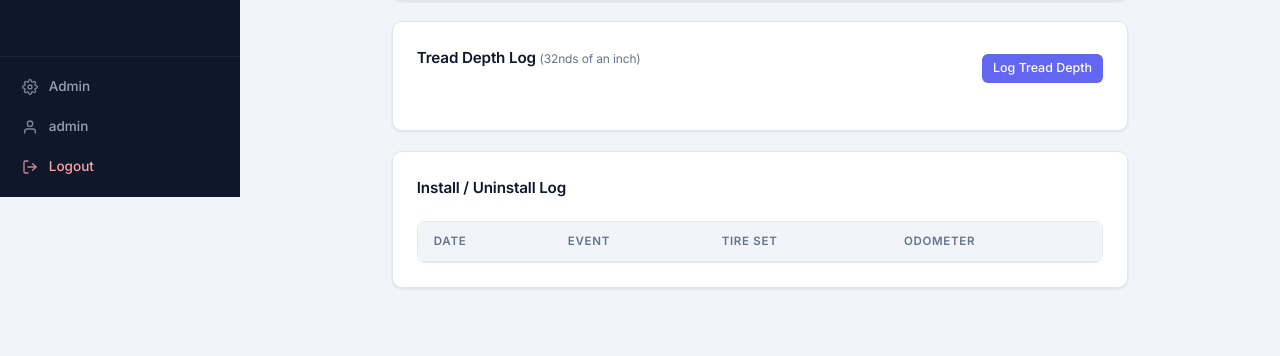
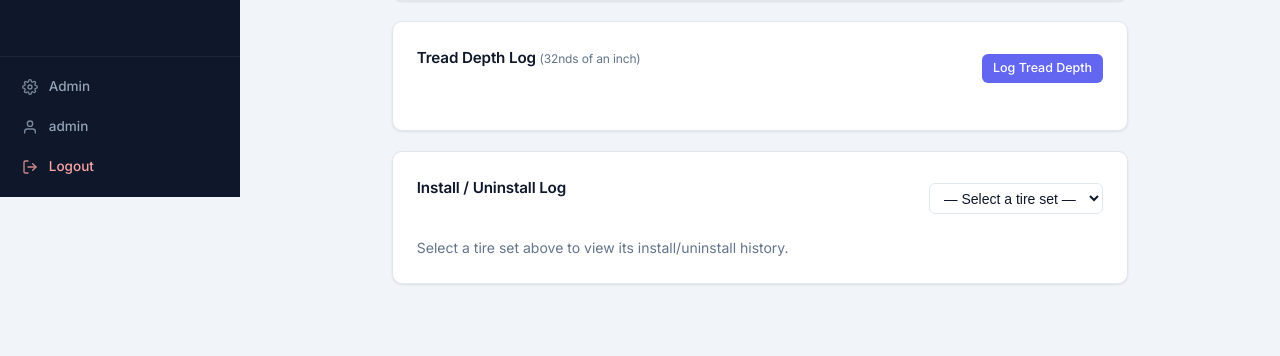
Before and after one commit to alreadyded1/VST, a Flask app: page /tires in a window 1280 px wide. Shown: the part 603-959 px from the top of the page. After the commit the page ends 888 px from the top, so only its background shows below. Run offline with Flask 3, Linux system fonts and the light colour scheme; a user stored in the database is signed in; tables that the repository leaves empty hold one stand-in row (values such as "Sample post"); lists and menus that the app fills with data are empty.

Commit message:
Filter install/uninstall log by selected tire set
- Log section shows a prompt until a tire set is selected
- Dropdown populated from tire inventory; log loads on selection change
- Tire Set column removed (redundant when filtered by tire)
- Backend /api/tire-install-log now accepts optional tire_id query param

Co-Authored-By: Claude Sonnet 4.6 <noreply@anthropic.com>

```diff
--- a/app.py
+++ b/app.py
@@ -2184,16 +2184,25 @@ def uninstall_tire(tire_id):
 @login_required
 def get_tire_install_log():
     vehicle_id = request.args.get('vehicle_id')
+    tire_id = request.args.get('tire_id')
     db = get_db()
     query = '''
         SELECT l.*, t.brand || COALESCE(' ' || NULLIF(t.model, ''), '') AS tire_name
         FROM tire_install_log l
         JOIN tires t ON t.id = l.tire_id
     '''
+    conditions = []
+    params = []
     if vehicle_id:
-        rows = db.execute(query + ' WHERE l.vehicle_id = ? ORDER BY l.date DESC, l.created_at DESC', (vehicle_id,)).fetchall()
-    else:
-        rows = db.execute(query + ' ORDER BY l.date DESC, l.created_at DESC').fetchall()
+        conditions.append('l.vehicle_id = ?')
+        params.append(vehicle_id)
+    if tire_id:
+        conditions.append('l.tire_id = ?')
+        params.append(tire_id)
+    if conditions:
+        query += ' WHERE ' + ' AND '.join(conditions)
+    query += ' ORDER BY l.date DESC, l.created_at DESC'
+    rows = db.execute(query, params).fetchall()
     db.close()
     return jsonify([dict(r) for r in rows])
 
--- a/templates/tires.html
+++ b/templates/tires.html
@@ -73,21 +73,28 @@
 
 <!-- Install / Uninstall Log -->
 <div class="card">
-    <h2 class="mb-2">Install / Uninstall Log</h2>
+    <div class="flex-between mb-2">
+        <h2>Install / Uninstall Log</h2>
+        <select id="installLogTireFilter" onchange="loadInstallLog()" style="padding:0.35rem 0.6rem;border:1px solid var(--border-color);border-radius:6px;font-size:0.875rem;background:var(--card-bg);color:var(--dark-text);">
+            <option value="">— Select a tire set —</option>
+        </select>
+    </div>
+    <div id="installLogTable" style="display:none;">
         <div class="table-container">
             <table>
                 <thead>
                     <tr>
                         <th>Date</th>
                         <th>Event</th>
-                    <th>Tire Set</th>
                         <th>Odometer</th>
                     </tr>
                 </thead>
                 <tbody id="installLogBody"></tbody>
             </table>
         </div>
-    <p id="noInstallLog" style="display:none;color:var(--light-text);font-size:0.875rem;">No install/uninstall events logged yet.</p>
+        <p id="noInstallLog" style="display:none;color:var(--light-text);font-size:0.875rem;">No events logged for this tire set.</p>
+    </div>
+    <p id="installLogPrompt" style="color:var(--light-text);font-size:0.875rem;">Select a tire set above to view its install/uninstall history.</p>
 </div>
 
 <!-- ── Modals ── -->
@@ -501,15 +508,18 @@ function renderInventory() {
 function populateTireSelect() {
     const treadSel = document.getElementById('treadTireId');
     const rotSel = document.getElementById('rotTireId');
+    const logSel = document.getElementById('installLogTireFilter');
     const prevTread = treadSel.value;
     const prevRot = rotSel.value;
+    const prevLog = logSel.value;
 
     treadSel.innerHTML = '<option value="">— None / All tires —</option>';
     rotSel.innerHTML = '<option value="">— Select tire set —</option>';
+    logSel.innerHTML = '<option value="">— Select a tire set —</option>';
 
     tiresData.forEach(t => {
         const label = t.brand + (t.model ? ' ' + t.model : '') + (t.is_installed ? ' (installed)' : '');
-        [treadSel, rotSel].forEach(sel => {
+        [treadSel, rotSel, logSel].forEach(sel => {
             const opt = document.createElement('option');
             opt.value = t.id;
             opt.textContent = label;
@@ -519,6 +529,7 @@ function populateTireSelect() {
 
     if (prevTread) treadSel.value = prevTread;
     if (prevRot) rotSel.value = prevRot;
+    if (prevLog) logSel.value = prevLog;
 }
 
 async function saveTire(event) {
@@ -625,10 +636,24 @@ async function confirmUninstallTire(event) {
 
 async function loadInstallLog() {
     if (!vehicleId) return;
-    const res = await fetch(`/api/tire-install-log?vehicle_id=${vehicleId}`);
-    const log = await res.json();
+    const tireId = document.getElementById('installLogTireFilter').value;
+    const prompt = document.getElementById('installLogPrompt');
+    const table = document.getElementById('installLogTable');
     const tbody = document.getElementById('installLogBody');
     const noMsg = document.getElementById('noInstallLog');
+
+    if (!tireId) {
+        table.style.display = 'none';
+        prompt.style.display = 'block';
+        return;
+    }
+
+    prompt.style.display = 'none';
+    table.style.display = 'block';
+
+    const res = await fetch(`/api/tire-install-log?vehicle_id=${vehicleId}&tire_id=${tireId}`);
+    const log = await res.json();
+
     if (!log.length) {
         tbody.innerHTML = '';
         noMsg.style.display = 'block';
@@ -646,7 +671,6 @@ async function loadInstallLog() {
                     ${e.event_type === 'install' ? 'Installed' : 'Uninstalled'}
                 </span>
             </td>
-            <td>${esc(e.tire_name || '—')}</td>
             <td>${e.odometer ? Number(e.odometer).toLocaleString() + ' mi' : '—'}</td>
         </tr>
     `).join('');
```
Lines whose indentation alone changed are shown as unchanged.
